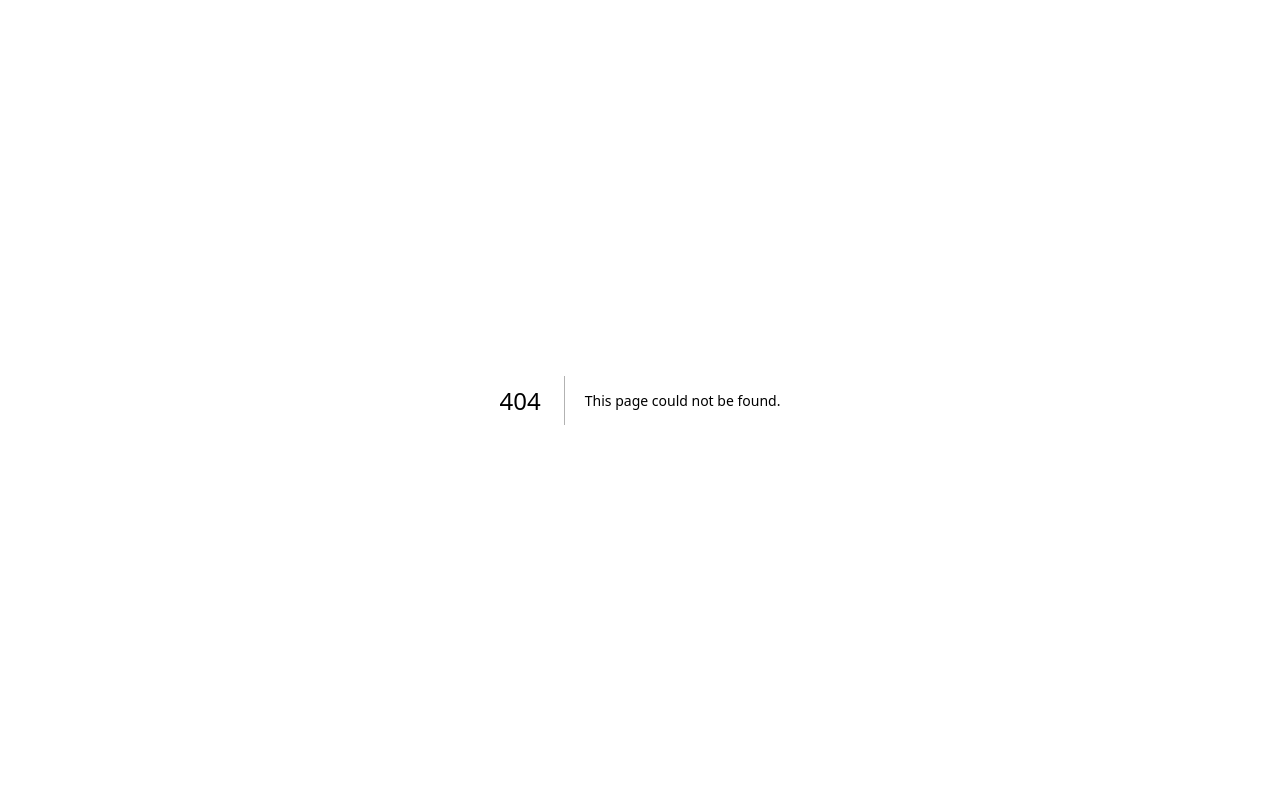
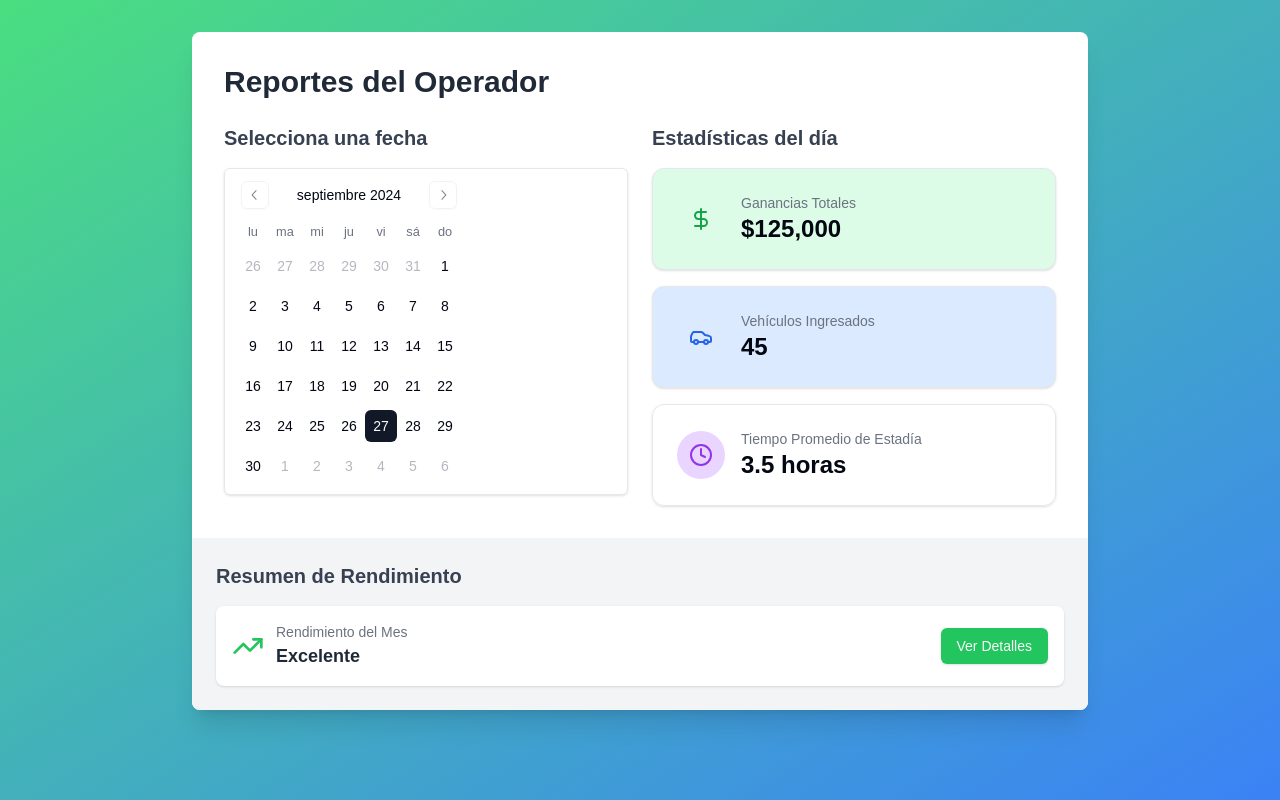
Before and after one commit to Sekhard17/parking-app, a Next.js app: page /reportes in a window 1280 px wide. Before the commit this address had no page. Built offline with nearby package versions, Linux system fonts and the light colour scheme.

Commit message:
Page de Reportes

```diff
--- /dev/null
+++ b/src/app/reportes/page.tsx
@@ -0,0 +1,9 @@
+import ReportesO from "@/components/ReportesOperador";
+
+export default function ReportesOperadores() {
+  return (
+    <>
+        <ReportesO />
+    </>
+  );
+}
```
